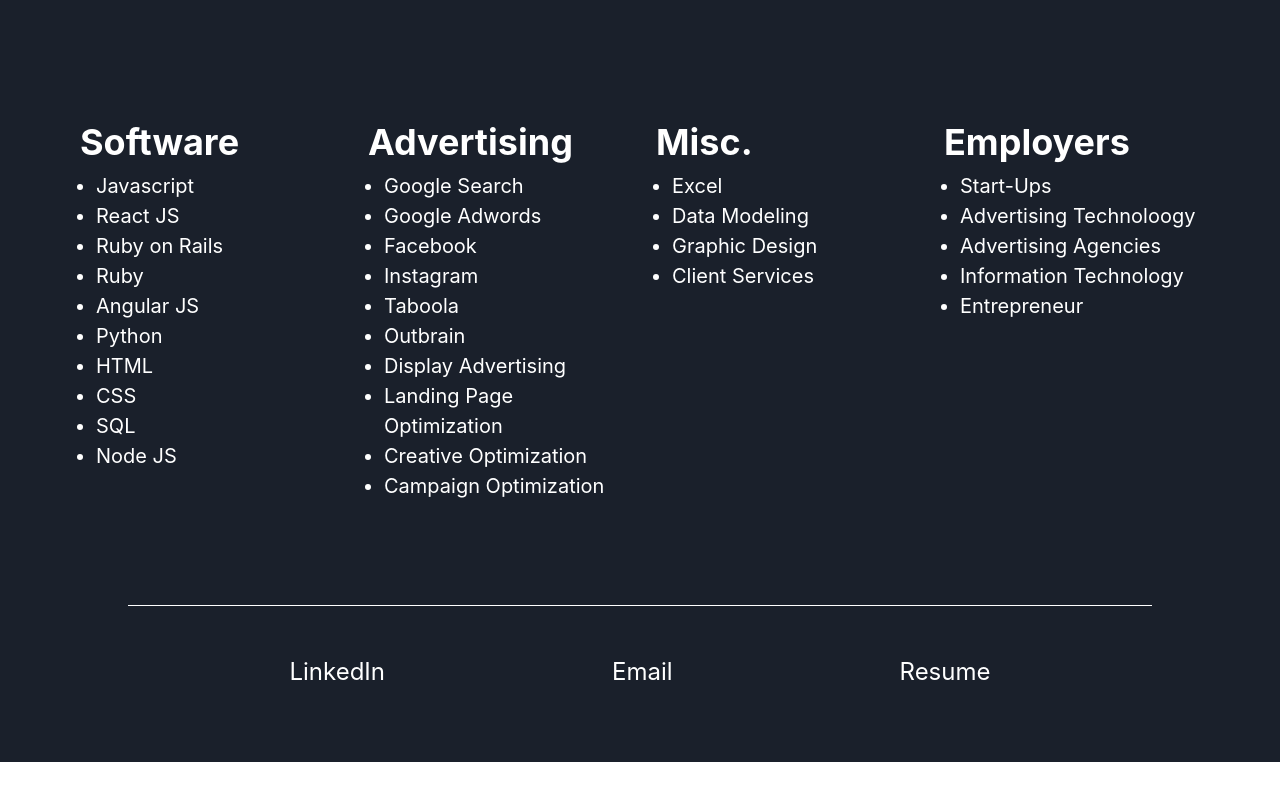
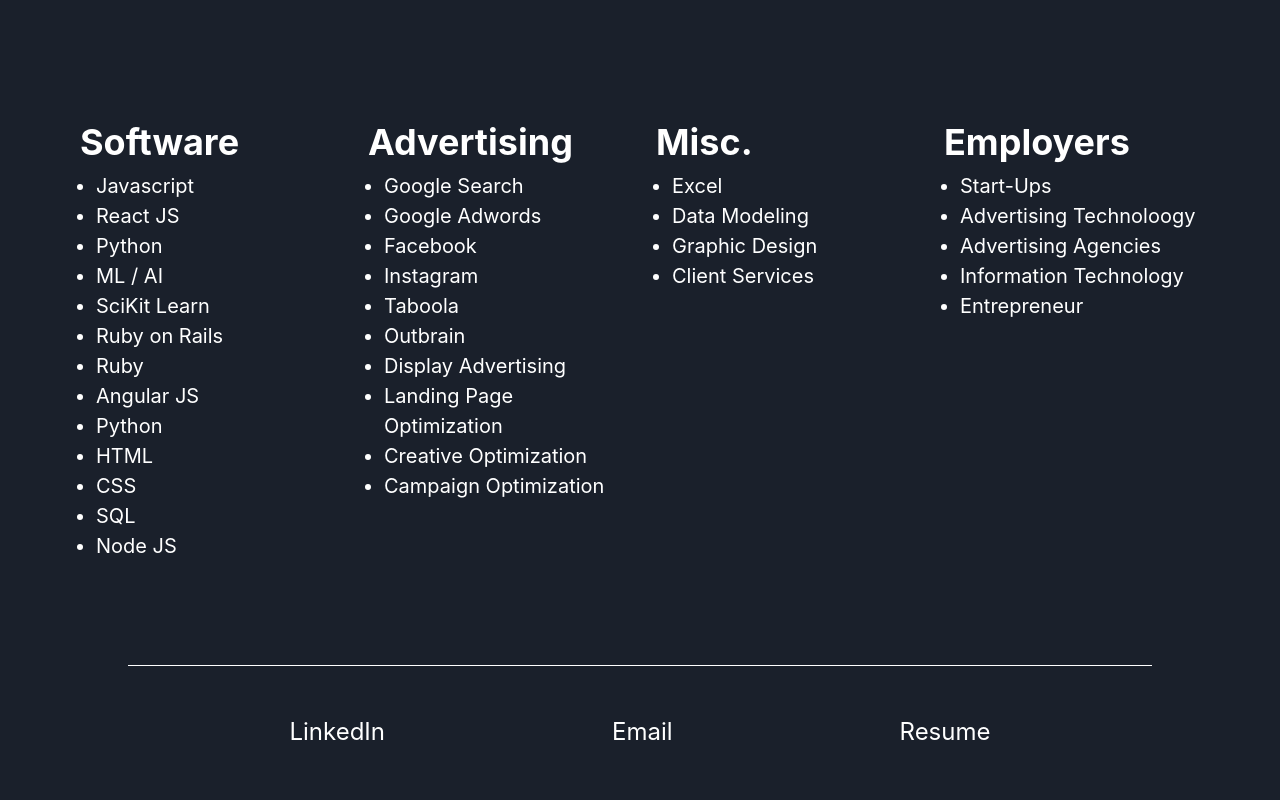
Before and after one commit to bartconsedine/bartconsedineDOTcom, a Next.js app: page / in a window 1280 px wide. Shown: the part 2486-3286 px from the top of the page. Before the commit the page ends 3248 px from the top, so only its background shows below. Built offline with nearby package versions, Linux system fonts and the light colour scheme.

Commit message:
skillllzz

```diff
--- a/src/components/skills/Skills.js
+++ b/src/components/skills/Skills.js
@@ -15,6 +15,9 @@
     const softwareSkills = [
         "Javascript",
         "React JS",
+        "Python",
+        "ML / AI",
+        "SciKit Learn",
         "Ruby on Rails",
         "Ruby",
         "Angular JS",
```
